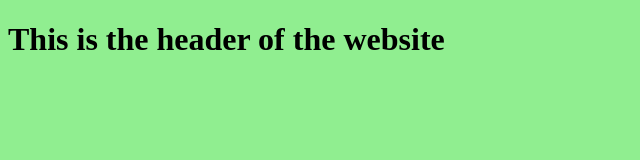
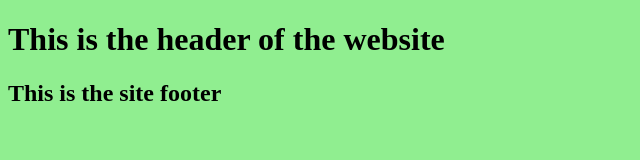
Before and after one commit to ibrahimwafa786/GP1, a plain HTML site: page index.html in a window 1280 px wide. Shown: the whole page, without its empty margins (0-640 px from the left). Drawn offline with Linux system fonts and the light colour scheme.

Commit message:
Footer added

```diff
--- a/index.html
+++ b/index.html
@@ -14,5 +14,10 @@
     <header>
         <h1>This is the header of the website</h1>
     </header>
+
+
+    <footer>
+        <h2>This is the site footer</h2>
+    </footer>
 </body>
 </html>
```
